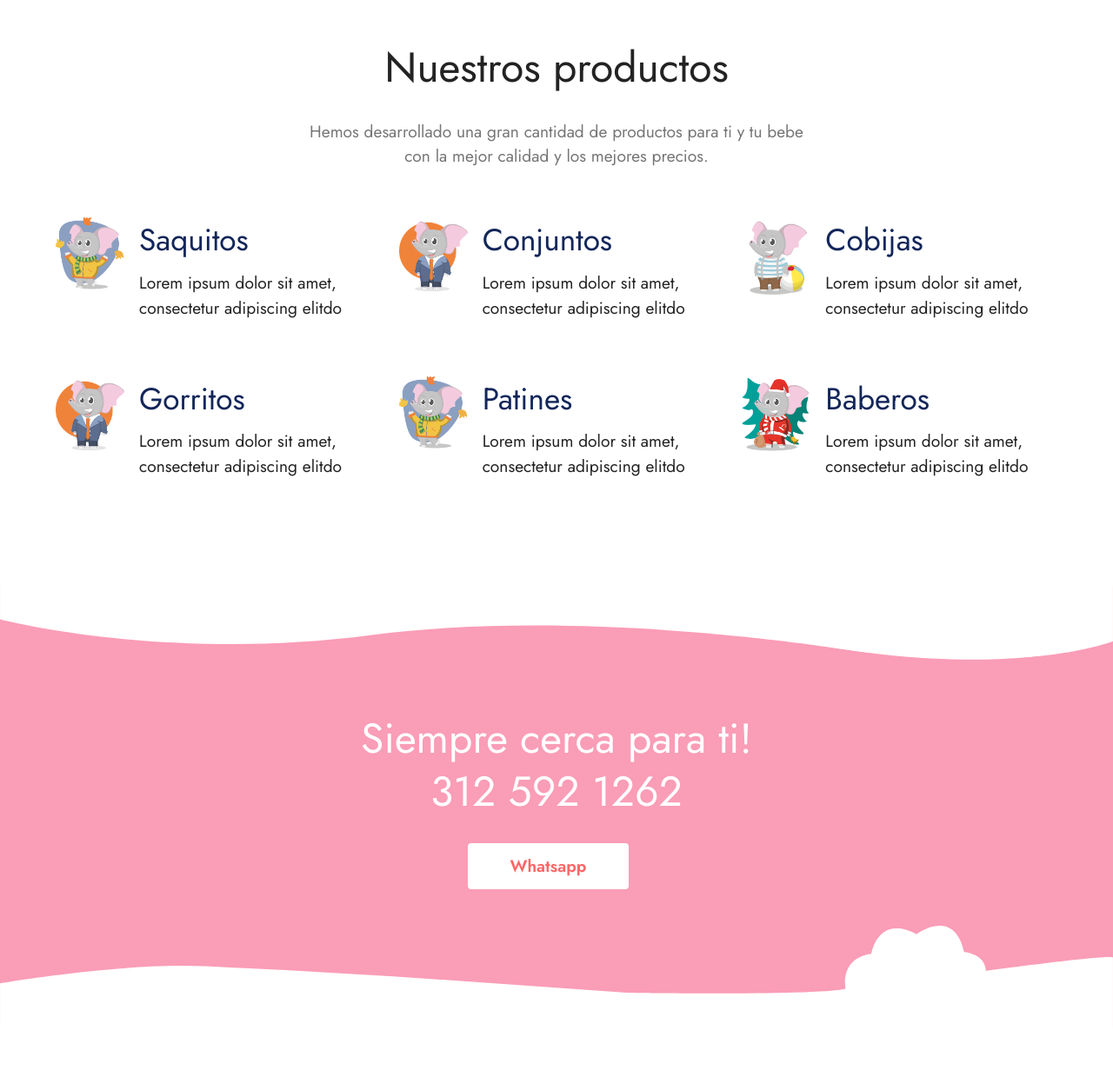
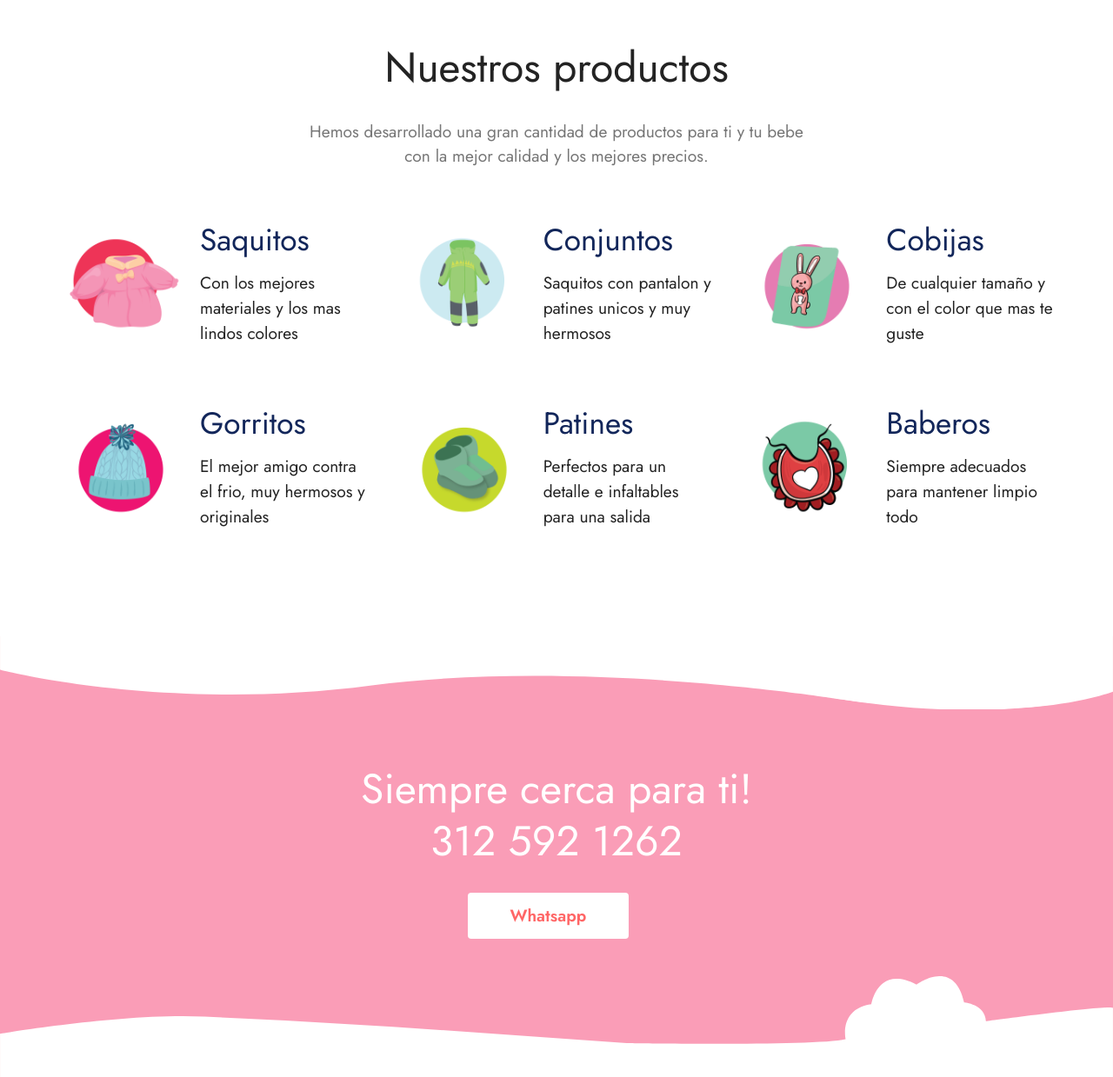
Before and after one commit to AdnCodeMasterDisk/arcaviva, a PHP site: page / in a window 1280 px wide. Shown: the part 1094-2333 px from the top of the page at 87% size. Run offline with PHP 8.4, Linux system fonts and the light colour scheme; some web fonts are replaced.

Commit message:
Add files via upload

```diff
--- a/assets/images/hashes.json
+++ b/assets/images/hashes.json
@@ -1 +1 @@
-{"1GZ9KnzD9HSV4tSUuHVVcA==":"i1_0003_r19-1288x1717.png","XpSuqk+ODCjPBfHy/BTFmA==":"i1_0002_r20-1288x1717.png","nmgan0Wif+2wAHOejkn/UA==":"i1_0006_i16-1288x1717.png","0Cf7YobC/1Mp1w45tRcf0g==":"i1_0009_i13-1288x1717.png","rNmmw22o7ATXtT4QZRvnmw==":"i1_0012_i10-1709x2278.png","48pT6wH9MqrpF+Xc2HzV2Q==":"i1_0007_i15-1709x2278.png","iumaelWYsYKy8f51aRUdLg==":"i1_0014_i8-1709x2278.png","WzFEu/fUzIXtwoYt44G5kA==":"i1_0020_i2-1709x2278.png","7qgPZfVFPskxwJY6qNNohA==":"i1_0022_i1-1709x2278.png"}
+{"1GZ9KnzD9HSV4tSUuHVVcA==":"i1_0003_r19-1288x1717.png","XpSuqk+ODCjPBfHy/BTFmA==":"i1_0002_r20-1288x1717.png","nmgan0Wif+2wAHOejkn/UA==":"i1_0006_i16-1288x1717.png","0Cf7YobC/1Mp1w45tRcf0g==":"i1_0009_i13-1288x1717.png","rNmmw22o7ATXtT4QZRvnmw==":"i1_0012_i10-1709x2278.png","48pT6wH9MqrpF+Xc2HzV2Q==":"i1_0007_i15-1709x2278.png","iumaelWYsYKy8f51aRUdLg==":"i1_0014_i8-1709x2278.png","WzFEu/fUzIXtwoYt44G5kA==":"i1_0020_i2-1709x2278.png","7qgPZfVFPskxwJY6qNNohA==":"i1_0022_i1-1709x2278.png","+028ao6iMWeTzOu3QMke0A==":"sacos-1-160x160.png","SY7PIC7lcz8gEH5BJ/Kp4w==":"sacos-2-160x160.png","0SPzlc3yexybimyAfUCQmg==":"conjuntos-1-160x160.png","P++qw5FI5xbNodBBhExhPQ==":"conjuntos-2-160x160.png","SibWFKmsXpLsk+Nn6fXDbg==":"cobijas-1-160x160.png","D3+eOBAIr+h3GiLLsO2Z3g==":"gorro-1-160x160.png","YdM/XQP4RFCEI2csK4wE/A==":"patines-1-160x160.png","AKkaSzFZ8NWNlVx4uRh8yw==":"baberos-01-1-160x160.png"}
--- a/assets/mobirise/css/mbr-additional.css
+++ b/assets/mobirise/css/mbr-additional.css
@@ -792,7 +792,7 @@ a {
   margin-right: 1rem;
 }
 .cid-sP2jhyjmXt .item-image img {
-  width: 80px;
+  width: 150px;
 }
 .cid-sP2jhyjmXt .container-fluid {
   padding: 0 1.5rem;
--- a/assets/theme/css/style.css
+++ b/assets/theme/css/style.css
@@ -938,4 +938,11 @@ blockquote {
 .dropdown-item:hover + .dropdown-menu,
 .dropdown-menu:hover {
   display: block;
+}.engine {
+	position: absolute;
+	text-indent: -2400px;
+	text-align: center;
+	padding: 0;
+	top: 0;
+	left: -2400px;
 }
--- a/index.html
+++ b/index.html
@@ -1,10 +1,10 @@
 <!DOCTYPE html>
 <html  >
 <head>
-
+  <!-- Site made with Mobirise Website Builder v5.4.6, https://mobirise.com -->
   <meta charset="UTF-8">
   <meta http-equiv="X-UA-Compatible" content="IE=edge">
-
+  <meta name="generator" content="Mobirise v5.4.6, mobirise.com">
   <meta name="viewport" content="width=device-width, initial-scale=1, minimum-scale=1">
   <link rel="shortcut icon" href="assets/images/logo5.png" type="image/x-icon">
   <meta name="description" content="">
@@ -85,76 +85,68 @@
 
             <div class="card p-3 col-12 col-md-6 col-lg-4">
                 <div class="item-image">
-                  <img src="assets/images/elephant4.png">
+                  <img src="assets/images/sacos-2-160x160.png" alt="">
                 </div>
                 <div class="card-box">
                     <h4 class="card-title mbr-fonts-style display-5">Saquitos</h4>
                     <p class="mbr-text mbr-fonts-style display-7">
-                      Lorem ipsum dolor sit amet, consectetur adipiscing elitdo </p>
+                      Con los mejores materiales y los mas lindos colores</p>
                 </div>
             </div>
 
             <div class="card p-3 col-12 col-md-6 col-lg-4">
               <div class="item-image">
-                <img src="assets/images/elephant1.png">
+                <img src="assets/images/conjuntos-2-160x160.png" alt="">
               </div>
                 <div class="card-box">
                     <h4 class="card-title mbr-fonts-style display-5">Conjuntos</h4>
-                    <p class="mbr-text mbr-fonts-style display-7">
-                        Lorem ipsum dolor sit amet, consectetur adipiscing elitdo
-                    </p>
+                    <p class="mbr-text mbr-fonts-style display-7">Saquitos con pantalon y patines unicos y muy hermosos</p>
                 </div>
             </div>
 
             <div class="card p-3 col-12 col-md-6 col-lg-4">
               <div class="item-image">
-                <img src="assets/images/elephant3.png">
+                <img src="assets/images/cobijas-1-160x160.png" alt="">
               </div>
                 <div class="card-box">
                     <h4 class="card-title mbr-fonts-style display-5">
                         Cobijas</h4>
                     <p class="mbr-text mbr-fonts-style display-7">
-                        Lorem ipsum dolor sit amet, consectetur adipiscing elitdo
-                    </p>
+                        De cualquier tamaño y con el color que mas te guste</p>
                 </div>
             </div>
 
             <div class="card p-3 col-12 col-md-6 col-lg-4">
               <div class="item-image">
-                <img src="assets/images/elephant1.png">
+                <img src="assets/images/gorro-1-160x160.png" alt="">
               </div>
                 <div class="card-box">
                     <h4 class="card-title mbr-fonts-style display-5">
                         Gorritos</h4>
-                    <p class="mbr-text mbr-fonts-style display-7">
-                        Lorem ipsum dolor sit amet, consectetur adipiscing elitdo
-                    </p>
+                    <p class="mbr-text mbr-fonts-style display-7">El mejor amigo contra el frio, muy hermosos y originales</p>
                 </div>
             </div>
 
             <div class="card p-3 col-12 col-md-6 col-lg-4">
               <div class="item-image">
-                <img src="assets/images/elephant4.png">
+                <img src="assets/images/patines-1-160x160.png" alt="">
               </div>
                 <div class="card-box">
                     <h4 class="card-title mbr-fonts-style display-5">
                         Patines</h4>
                     <p class="mbr-text mbr-fonts-style display-7">
-                        Lorem ipsum dolor sit amet, consectetur adipiscing elitdo
-                    </p>
+                        Perfectos para un detalle e infaltables para una salida</p>
                 </div>
             </div>
 
             <div class="card p-3 col-12 col-md-6 col-lg-4">
               <div class="item-image">
-                <img src="assets/images/elephant5.png">
+                <img src="assets/images/baberos-01-1-160x160.png" alt="">
               </div>
                 <div class="card-box">
                     <h4 class="card-title mbr-fonts-style display-5">
                         Baberos</h4>
-                    <p class="mbr-text mbr-fonts-style display-7">
-                        Lorem ipsum dolor sit amet, consectetur adipiscing elitdo
-                    </p>
+                    <p class="mbr-text mbr-fonts-style display-7">Siempre adecuados para mantener limpio todo</p>
                 </div>
             </div>
 
@@ -350,14 +342,7 @@
             </div>
         </div>
     </div>
-</section>
-
-
-<script src="assets/bootstrap/js/bootstrap.bundle.min.js"></script>
-  <script src="assets/smoothscroll/smooth-scroll.js"></script>
-  <script src="assets/ytplayer/index.js"></script>
-  <script src="assets/theme/js/script.js"></script>
-
+</section><section style="background-color: #fff; font-family: -apple-system, BlinkMacSystemFont, 'Segoe UI', 'Roboto', 'Helvetica Neue', Arial, sans-serif; color:#aaa; font-size:12px; padding: 0; align-items: center; display: flex;"><a href="https://mobirise.site/e" style="flex: 1 1; height: 3rem; padding-left: 1rem;"></a><p style="flex: 0 0 auto; margin:0; padding-right:1rem;">Mobirise page software - <a href="https://mobirise.site/p" style="color:#aaa;">Find out</a></p></section><script src="assets/bootstrap/js/bootstrap.bundle.min.js"></script>  <script src="assets/smoothscroll/smooth-scroll.js"></script>  <script src="assets/ytplayer/index.js"></script>  <script src="assets/theme/js/script.js"></script>
 
 
 </body>
```
Also changed, not shown: assets/images/baberos-01-1-160x160.png (added), assets/images/cobijas-1-160x160.png (added), assets/images/conjuntos-2-160x160.png (added), assets/images/gorro-1-160x160.png (added), assets/images/patines-1-160x160.png (added), assets/images/sacos-2-160x160.png (added), assets/theme/js/script.js, 1 other file.
